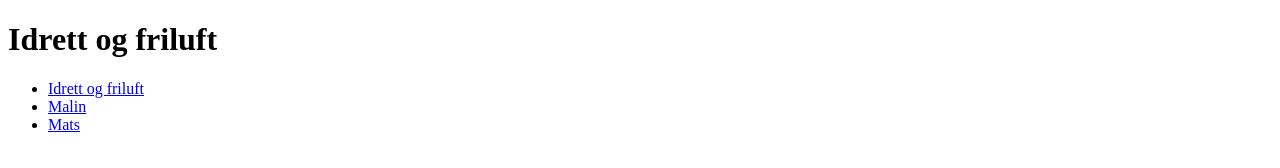
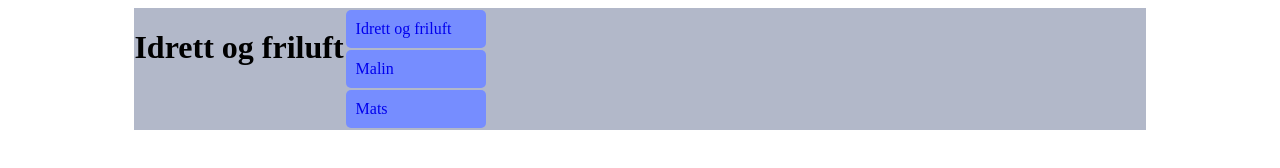
Before and after one commit to 14gruppe14/.webside_flexbox, a plain HTML site: page index.html in a window 1280 px wide. Drawn offline with Linux system fonts and the light colour scheme.

Commit message:
Update stilark.css

```diff
--- a/stilark.css
+++ b/stilark.css
@@ -1,9 +1,30 @@
-/*
-To change this license header, choose License Headers in Project Properties.
-To change this template file, choose Tools | Templates
-and open the template in the editor.
-*/
-/*
-    Created on : 28.nov.2018, 11:39:10
-    Author     : malin
-*/
+ul {
+  list-style-type:none;
+  margin:0;
+  padding:0;
+}
+ul a {
+  display: block;
+  width: 120px;
+  padding: 10px;
+  border-radius: 5px;
+  margin: 2px;
+  color: #333333
+  font-weight: bold;
+  text-decoration: none;
+  background-color: #768dff
+}
+ul a:hover {
+  background-color: #abb9ff
+}
+.container {
+  display: flex;
+}
+.innpakning {
+width: 80%;
+background-color: #b2b8c9;
+margin: auto;
+display: flex;
+flex-direction: row;
+flex-wrap: wrap;
+}
```
